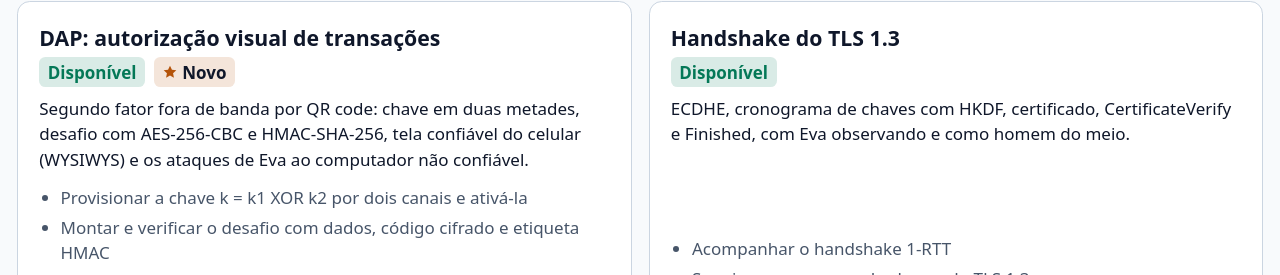
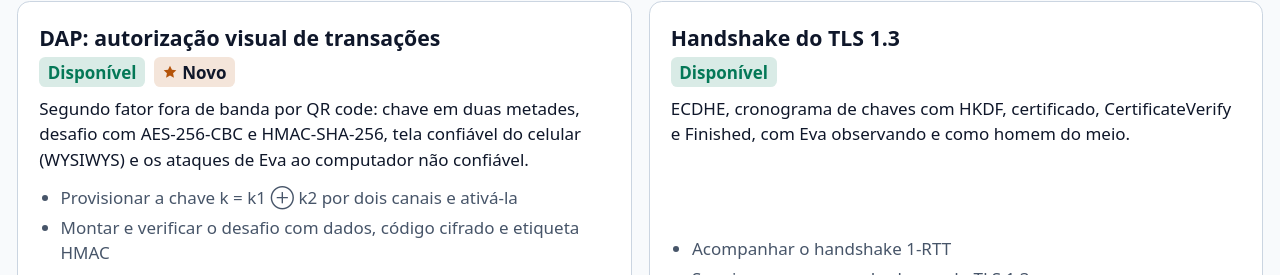
Before and after one commit to peotta/CryptoNet, a React (Vite) app: page / in a window 1280 px wide. Shown: the part 3471-3746 px from the top of the page. Built offline with nearby package versions, Linux system fonts and the light colour scheme.

Commit message:
Troca XOR pelo símbolo ⊕ no cartão do laboratório do DAP

```diff
--- a/src/labs/registry.ts
+++ b/src/labs/registry.ts
@@ -166,7 +166,7 @@ export const LABS: LabMeta[] = [
     category: 'autenticacao',
     title: 'DAP: autorização visual de transações',
     summary: 'Segundo fator fora de banda por QR code: chave em duas metades, desafio com AES-256-CBC e HMAC-SHA-256, tela confiável do celular (WYSIWYS) e os ataques de Eva ao computador não confiável.',
-    objectives: ['Provisionar a chave k = k1 XOR k2 por dois canais e ativá-la', 'Montar e verificar o desafio com dados, código cifrado e etiqueta HMAC', 'Ver como o protocolo reage à alteração do QR, ao MITB, ao chute e à repetição do código'],
+    objectives: ['Provisionar a chave k = k1 ⊕ k2 por dois canais e ativá-la', 'Montar e verificar o desafio com dados, código cifrado e etiqueta HMAC', 'Ver como o protocolo reage à alteração do QR, ao MITB, ao chute e à repetição do código'],
     status: 'available',
     component: lazy(() => import('./dap/DapLab')),
   },
```
